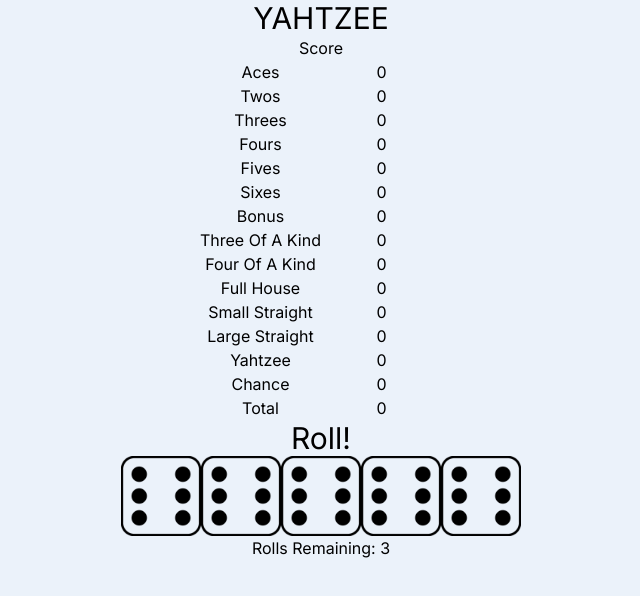
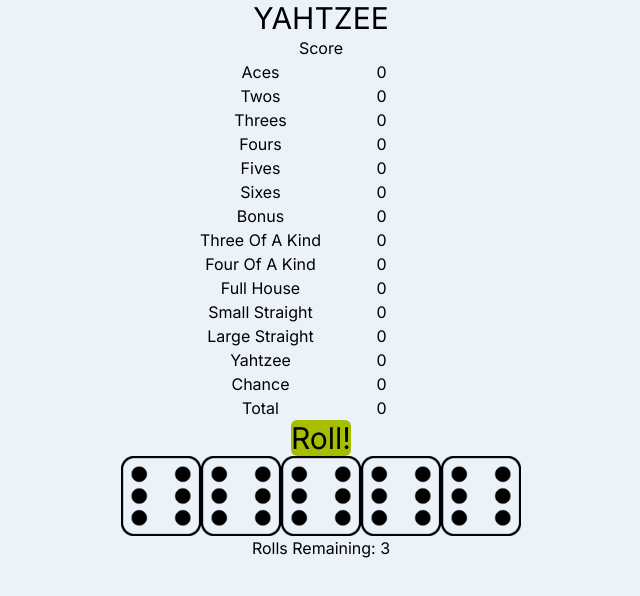
Before and after one commit to Joe-Fuller/yahtzee, a Next.js app: page / in a window 1280 px wide. Shown: the top 596 px of the page, without its empty margins (319-959 px from the left). Built offline with nearby package versions, Linux system fonts and the light colour scheme.

Commit message:
colour roll button

```diff
--- a/components/diceManager.js
+++ b/components/diceManager.js
@@ -36,7 +36,10 @@ export default function DiceManager({
     <div className="flex justify-center">
       <div className="w-6/12">
         <div className="flex justify-center">
-          <button className="text-3xl" onClick={rollDice}>
+          <button
+            className="text-3xl bg-lightGreen rounded-md"
+            onClick={rollDice}
+          >
             Roll!
           </button>
         </div>
```
